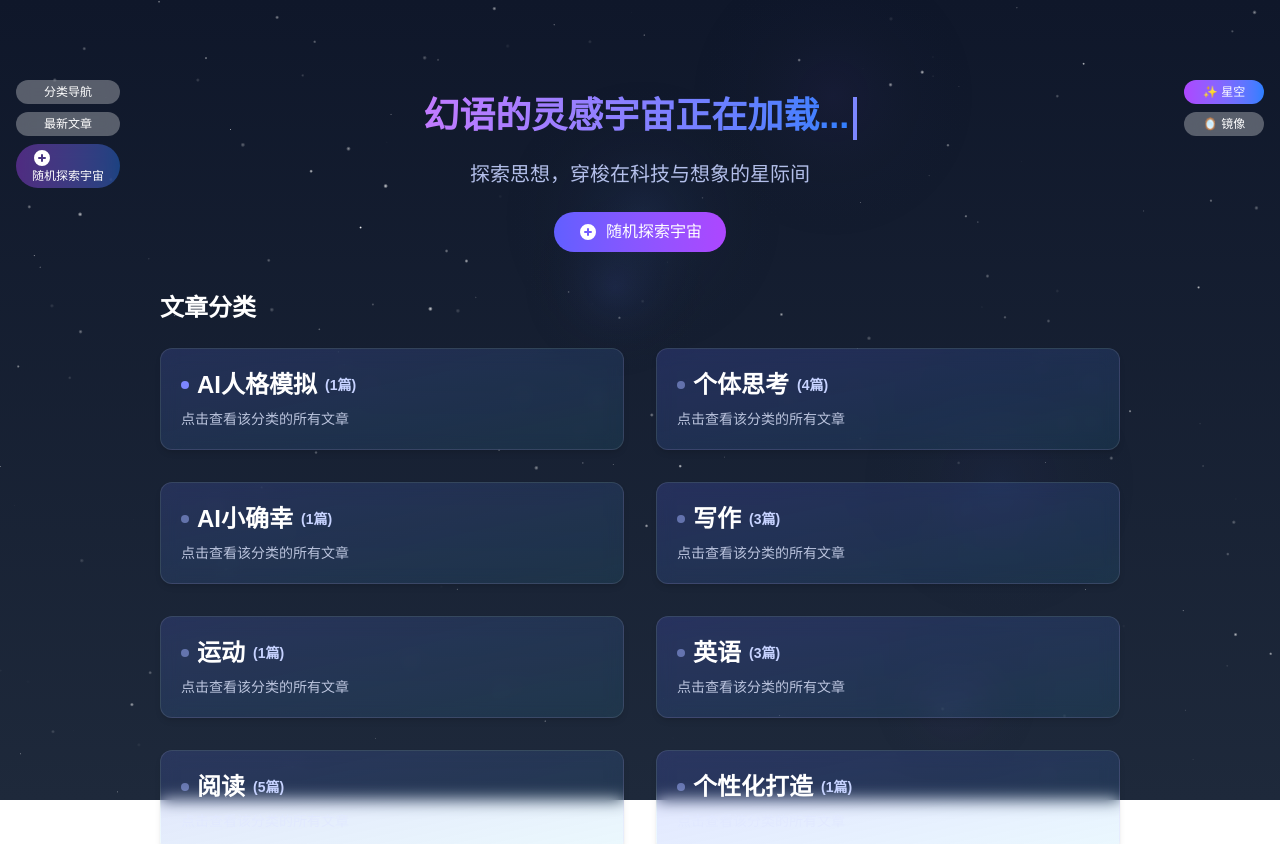
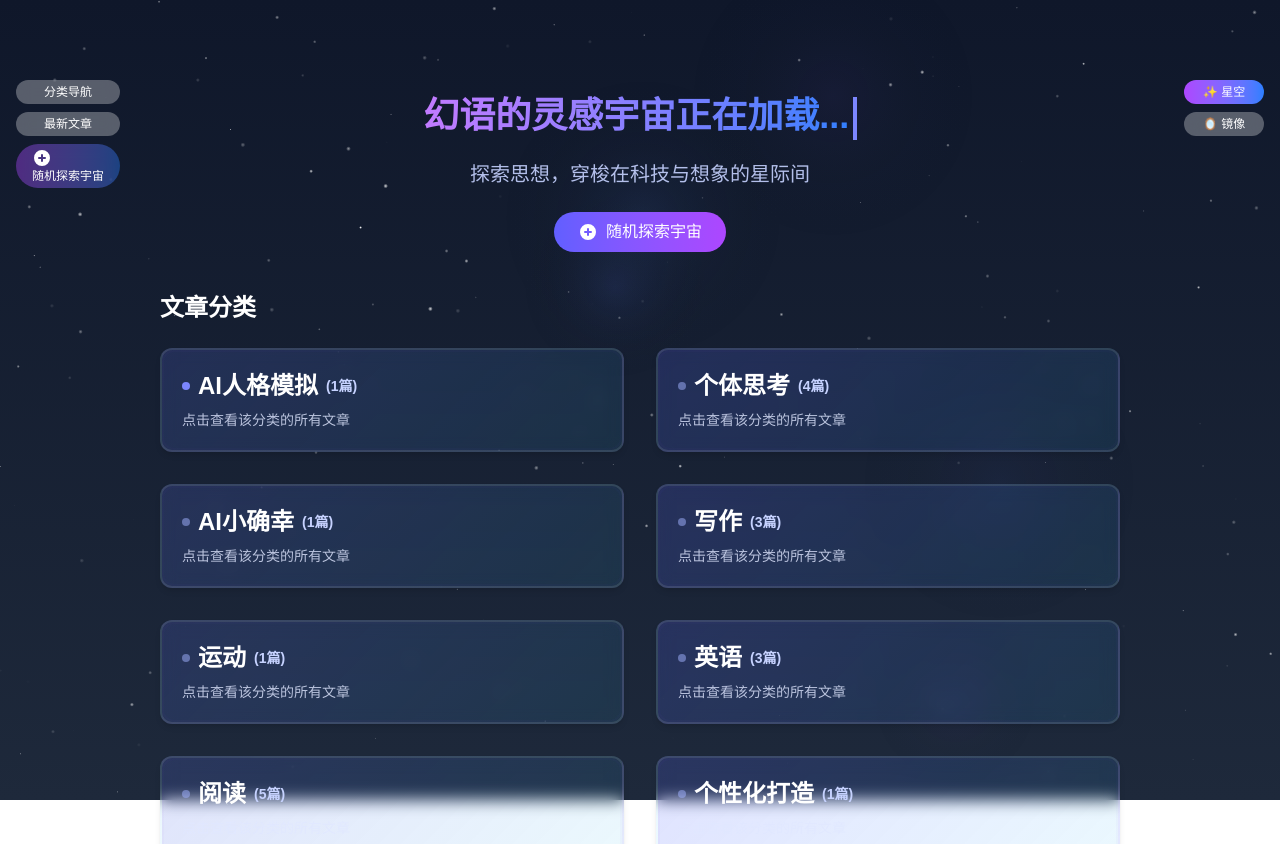
Before and after one commit to coni555/blog, a Next.js app: page / in a window 1280 px wide. Shown: the top 844 px of the page. Built offline with nearby package versions, Linux system fonts and the light colour scheme.

Commit message:
增强卡片组件: 改进背景渐变色、边框效果和悬停动画

```diff
--- a/app/components/GlassCard.tsx
+++ b/app/components/GlassCard.tsx
@@ -7,13 +7,19 @@ interface GlassCardProps {
   className?: string;
   onClick?: () => void;
   intensity?: number;
+  gradientFrom?: string;
+  gradientTo?: string;
+  borderGlowColor?: string;
 }
 
 const GlassCard: React.FC<GlassCardProps> = ({
   children,
   className = '',
   onClick,
-  intensity = 1
+  intensity = 1,
+  gradientFrom = 'rgba(15, 23, 42, 0.5)',
+  gradientTo = 'rgba(23, 36, 64, 0.6)',
+  borderGlowColor = 'rgba(255, 255, 255, 0.25)'
 }) => {
   const cardRef = useRef<HTMLDivElement>(null);
   const [rotation, setRotation] = useState({ x: 0, y: 0 });
@@ -72,19 +78,20 @@ const GlassCard: React.FC<GlassCardProps> = ({
   const initialTransformStyle = {
     transform: 'perspective(1000px) rotateX(0) rotateY(0) scale3d(1, 1, 1)',
     transformStyle: 'preserve-3d' as 'preserve-3d',
-    transition: 'transform 0.5s cubic-bezier(0.23, 1, 0.32, 1)',
+    transition: 'all 0.5s cubic-bezier(0.23, 1, 0.32, 1)',
   };
 
   // 客户端激活后的动态样式
   const clientSideTransformStyle = isMounted ? {
     transform: isHovering
-      ? `perspective(1000px) rotateX(${rotation.x}deg) rotateY(${rotation.y}deg) scale3d(1.05, 1.05, 1.05)`
+      ? `perspective(1000px) rotateX(${rotation.x}deg) rotateY(${rotation.y}deg) scale3d(1.07, 1.07, 1.07)` // 增加缩放效果
       : 'perspective(1000px) rotateX(0) rotateY(0) scale3d(1, 1, 1)',
     transformStyle: 'preserve-3d' as 'preserve-3d',
-    transition: 'transform 0.5s cubic-bezier(0.23, 1, 0.32, 1)',
+    transition: 'all 0.5s cubic-bezier(0.23, 1, 0.32, 1)', // 统一所有属性的过渡效果
+    // 增强卡片阴影效果
     boxShadow: isHovering
-      ? '0 20px 40px rgba(0, 0, 0, 0.3), 0 0 20px rgba(255, 255, 255, 0.2) inset'
-      : '0 10px 30px rgba(0, 0, 0, 0.2), 0 0 10px rgba(255, 255, 255, 0.1) inset',
+      ? `0 20px 40px rgba(0, 0, 0, 0.3), 0 0 25px ${borderGlowColor} inset, 0 0 15px ${borderGlowColor}`
+      : `0 10px 30px rgba(0, 0, 0, 0.2), 0 0 10px rgba(255, 255, 255, 0.1) inset`,
   } : initialTransformStyle;
 
   // 客户端事件处理器
@@ -95,27 +102,38 @@ const GlassCard: React.FC<GlassCardProps> = ({
     onClick: onClick,
   } : {};
 
+  // 增强边缘高光效果
   const edgeHighlightColor = isHovering
-    ? 'rgba(255, 255, 255, 0.2)'
+    ? borderGlowColor
     : 'rgba(255, 255, 255, 0.05)';
 
   return (
     <div
       ref={cardRef}
-      className={`relative overflow-hidden rounded-xl transition-all duration-300 backdrop-blur-md border border-white/10 ${className}`}
+      className={`relative overflow-hidden rounded-xl transition-all duration-300 backdrop-blur-md border border-white/15 ${className}`}
       style={{
         ...clientSideTransformStyle,
-        background: `rgba(15, 23, 42, 0.5)`,
+        // 使用自定义渐变背景
+        background: `linear-gradient(135deg, ${gradientFrom}, ${gradientTo})`,
       }}
       {...eventHandlers}
     >
-      {/* 外框发光效果 */}
+      {/* 外框发光效果 - 增强边框效果 */}
       <div
         className="absolute inset-0 z-0 rounded-xl pointer-events-none"
         style={{
-          boxShadow: `0 0 15px 2px ${edgeHighlightColor}`,
-          opacity: isHovering ? 1 : 0.5,
-          transition: 'opacity 0.3s ease, box-shadow 0.3s ease',
+          boxShadow: `0 0 15px 3px ${edgeHighlightColor}`,
+          opacity: isHovering ? 1 : 0.6,
+          transition: 'opacity 0.4s ease, box-shadow 0.4s ease',
+        }}
+      />
+
+      {/* 更明显的边框 */}
+      <div
+        className="absolute inset-0 z-0 rounded-xl pointer-events-none border-2"
+        style={{
+          borderColor: isHovering ? `${borderGlowColor}` : 'rgba(255, 255, 255, 0.07)',
+          transition: 'border-color 0.4s ease',
         }}
       />
 
@@ -124,9 +142,9 @@ const GlassCard: React.FC<GlassCardProps> = ({
         <div
           className="absolute top-0 left-0 w-full h-full z-0 pointer-events-none"
           style={{
-            background: `radial-gradient(circle at ${glarePosition.x}% ${glarePosition.y}%, rgba(255, 255, 255, 0.5) 0%, rgba(255, 255, 255, 0) 70%)`,
-            opacity: isHovering ? 0.7 : 0,
-            transition: 'opacity 0.3s ease',
+            background: `radial-gradient(circle at ${glarePosition.x}% ${glarePosition.y}%, rgba(255, 255, 255, 0.6) 0%, rgba(255, 255, 255, 0) 70%)`,
+            opacity: isHovering ? 0.8 : 0,
+            transition: 'opacity 0.4s ease',
           }}
         />
       )}
@@ -136,9 +154,9 @@ const GlassCard: React.FC<GlassCardProps> = ({
         <div
           className="absolute top-0 left-0 w-full h-full z-0 pointer-events-none rounded-xl"
           style={{
-            background: `linear-gradient(${45 + position.x + randomOffset}deg, rgba(0, 210, 255, 0.15), rgba(58, 123, 213, 0.15), rgba(152, 68, 183, 0.15))`,
-            opacity: isHovering ? 0.6 : 0.2,
-            transition: 'opacity 0.3s ease, background 0.5s ease',
+            background: `linear-gradient(${45 + position.x + randomOffset}deg, rgba(0, 210, 255, 0.18), rgba(58, 123, 213, 0.18), rgba(152, 68, 183, 0.18))`,
+            opacity: isHovering ? 0.8 : 0.2,
+            transition: 'opacity 0.4s ease, background 0.6s ease',
             filter: 'blur(2px)',
           }}
         />
@@ -149,13 +167,13 @@ const GlassCard: React.FC<GlassCardProps> = ({
         <div
           className="absolute -inset-[1px] z-0 rounded-xl overflow-hidden pointer-events-none"
           style={{
-            opacity: isHovering ? 0.5 : 0,
-            transition: 'opacity 0.3s ease',
+            opacity: isHovering ? 0.6 : 0, // 增强透明度
+            transition: 'opacity 0.4s ease',
             background: `linear-gradient(to right, transparent 30%,
-                        rgba(83, 238, 246, 0.1) 35%,
-                        rgba(73, 132, 255, 0.1) 40%,
-                        rgba(176, 93, 214, 0.1) 45%,
-                        rgba(227, 122, 255, 0.1) 50%,
+                        rgba(83, 238, 246, 0.15) 35%,
+                        rgba(73, 132, 255, 0.15) 40%,
+                        rgba(176, 93, 214, 0.15) 45%,
+                        rgba(227, 122, 255, 0.15) 50%,
                         transparent 70%)`,
             mixBlendMode: 'screen',
             animation: isHovering ? 'prismShift 2s ease-in-out infinite alternate' : 'none',
--- a/app/components/SimpleCard.tsx
+++ b/app/components/SimpleCard.tsx
@@ -1,6 +1,6 @@
 'use client';
 
-import React, { useState, useRef } from 'react';
+import React, { useState, useRef, useEffect } from 'react';
 
 interface SimpleCardProps {
   children: React.ReactNode;
@@ -11,6 +11,9 @@ interface SimpleCardProps {
   intensity?: number;
   hasGlow?: boolean;
   onClick?: (() => void) | undefined;
+  borderColor?: string;
+  categoryColor?: string;
+  categoryName?: string;
 }
 
 const SimpleCard: React.FC<SimpleCardProps> = ({
@@ -18,13 +21,21 @@ const SimpleCard: React.FC<SimpleCardProps> = ({
   className = '',
   gradientFrom = 'rgba(76, 29, 149, 0.1)',
   gradientTo = 'rgba(124, 58, 237, 0.1)',
-  hoverScale = 1.02,
+  hoverScale = 1.05,
   intensity = 15,
   hasGlow = true,
   onClick,
+  borderColor = 'rgba(139, 92, 246, 0.3)',
+  categoryColor,
+  categoryName
 }) => {
   const [isHovered, setIsHovered] = useState(false);
   const cardRef = useRef<HTMLDivElement>(null);
+  const [isMounted, setIsMounted] = useState(false);
+
+  useEffect(() => {
+    setIsMounted(true);
+  }, []);
 
   const handleMouseEnter = () => {
     setIsHovered(true);
@@ -35,13 +46,14 @@ const SimpleCard: React.FC<SimpleCardProps> = ({
   };
 
   const cardStyle: React.CSSProperties = {
-    background: `linear-gradient(to bottom right, ${gradientFrom}, ${gradientTo})`,
-    transform: isHovered ? `scale(${hoverScale})` : 'scale(1)',
-    transition: 'transform 0.3s ease, box-shadow 0.3s ease',
+    background: `linear-gradient(135deg, ${gradientFrom}, ${gradientTo})`,
+    transform: isHovered ? `translateY(-8px) scale(${hoverScale})` : 'translateY(0) scale(1)',
+    transition: 'transform 0.4s cubic-bezier(0.23, 1, 0.32, 1), box-shadow 0.4s cubic-bezier(0.23, 1, 0.32, 1), border-color 0.4s ease',
     boxShadow: isHovered && hasGlow
-      ? '0 0 30px rgba(139, 92, 246, 0.3)'
+      ? `0 20px 30px rgba(0, 0, 0, 0.2), 0 0 20px ${borderColor}`
       : '0 4px 6px -1px rgba(0, 0, 0, 0.1), 0 2px 4px -1px rgba(0, 0, 0, 0.06)',
-    cursor: onClick ? 'pointer' : 'default'
+    cursor: onClick ? 'pointer' : 'default',
+    borderColor: isHovered ? borderColor : 'rgba(255, 255, 255, 0.1)'
   };
 
   return (
@@ -49,7 +61,7 @@ const SimpleCard: React.FC<SimpleCardProps> = ({
       ref={cardRef}
       className={`
         relative rounded-xl overflow-hidden backdrop-blur-sm
-        border border-white/10 p-5
+        border-2 p-5 transition-colors duration-300
         ${className}
       `}
       onMouseEnter={handleMouseEnter}
@@ -57,15 +69,41 @@ const SimpleCard: React.FC<SimpleCardProps> = ({
       onClick={onClick}
       style={cardStyle}
     >
-      {/* 卡片内容 */}
+      {categoryName && (
+        <div
+          className="absolute top-0 right-0 px-3 py-1 rounded-bl-lg z-20 font-medium text-xs"
+          style={{
+            backgroundColor: categoryColor || borderColor,
+            color: 'white',
+            opacity: isHovered ? 1 : 0.8,
+            transition: 'opacity 0.3s ease'
+          }}
+        >
+          {categoryName}
+        </div>
+      )}
+
       <div className="relative z-10">{children}</div>
 
-      {/* 卡片动态光效 */}
-      {hasGlow && (
+      {hasGlow && isMounted && (
         <div
-          className={`absolute inset-0 -z-10 bg-gradient-to-br from-purple-500/10 to-blue-500/10 rounded-xl transition-opacity duration-300 ${
-            isHovered ? 'opacity-40' : 'opacity-0'
-          }`}
+          className={`absolute inset-0 -z-10 bg-gradient-to-br rounded-xl transition-all duration-500`}
+          style={{
+            backgroundImage: `linear-gradient(135deg, ${borderColor}20, ${borderColor}30)`,
+            opacity: isHovered ? 0.9 : 0.2,
+            transform: isHovered ? 'scale(1.05)' : 'scale(1)',
+            filter: `blur(${isHovered ? '8px' : '4px'})`
+          }}
+        />
+      )}
+
+      {isMounted && (
+        <div
+          className="absolute inset-0 -z-5 rounded-xl pointer-events-none transition-opacity duration-300"
+          style={{
+            boxShadow: `inset 0 0 0 2px ${borderColor}`,
+            opacity: isHovered ? 0.8 : 0.1
+          }}
         />
       )}
     </div>
```
